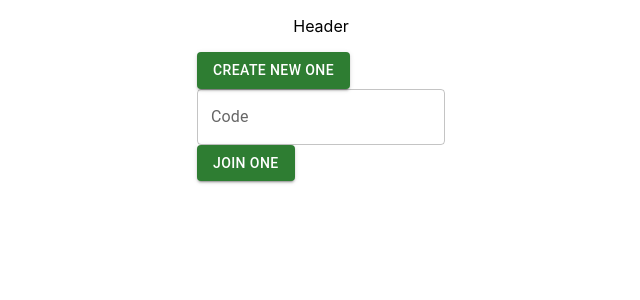
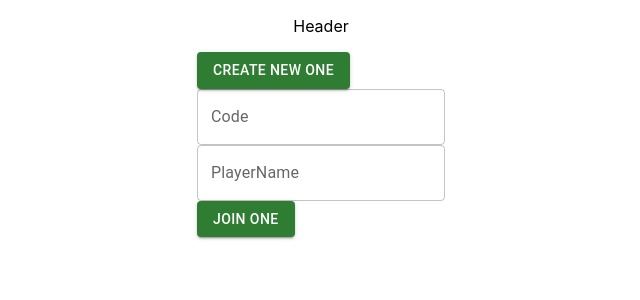
Before and after one commit to Guillaume-corbet/my_use_your_word, a React (Create React App) app in the folder Client/: page /joinGame/use in a window 1280 px wide. Shown: the top 300 px of the page, without its empty margins (319-959 px from the left). Built offline with nearby package versions, Linux system fonts and the light colour scheme; no server answers.

Commit message:
add player name

```diff
--- a/Client/src/LobbyClient.js
+++ b/Client/src/LobbyClient.js
@@ -1,28 +1,35 @@
 import * as React from 'react';
 import Button from '@mui/material/Button';
-import { Link, useParams, useNavigate } from 'react-router-dom';
+import { Link, useParams, useNavigate, useLocation } from 'react-router-dom';
 import {socket} from "./socket";
 
 function LobbyClient() {
 
     let {game, code} = useParams();
+    let {state} = useLocation();
     const navigate = useNavigate();
 
     const test = (res) => {
       console.log(res)
     }
 
-    const NoRoom = (res) => {
-      navigate('../joinGame/' + game)
+    const NoRoom = () => {
+      navigate('../joinGame/' + game, {state: {error: "Error room code"}})
+    }
+
+    const UserAlreadyExist = () => {
+      navigate('../joinGame/' + game, {state: {error: "User already exist"}})
     }
 
     React.useEffect(() => {
-      socket.emit("joinRoom", code);
+      socket.emit("joinRoom", {code: code, playerName: state.playerName});
       socket.on("RoomJoined", test)
       socket.on("NoRoom", NoRoom)
+      socket.on("UserAlreadyExist", UserAlreadyExist)
       return () => {
         socket.off('RoomJoined', test)
         socket.off('NoRoom', NoRoom)
+        socket.off("UserAlreadyExist", UserAlreadyExist)
       }
     }, [])
 
--- a/Client/src/MenuJoinGame.js
+++ b/Client/src/MenuJoinGame.js
@@ -7,6 +7,7 @@ function MenuJoinGame() {
 
     let {game} = useParams();
     const [code, setCode] = React.useState('');
+    const [playerName, setPlayerName] = React.useState('');
 
     function getPath(server) {
         if (server) {
@@ -31,7 +32,15 @@ function MenuJoinGame() {
                     setCode(event.target.value);
                 }}
             />
-            <Link to={getPath(false)}>
+            <TextField
+                id="PlayerName"
+                label="PlayerName"
+                value={playerName}
+                onChange={(event) => {
+                    setPlayerName(event.target.value);
+                }}
+            />
+            <Link to={getPath(false)} state={{playerName: playerName}}>
                 <Button variant="contained" color="success">
                     Join one
                 </Button>
```
Also changed, not shown: 1 other file (tests, documents, lock files or other folders).
